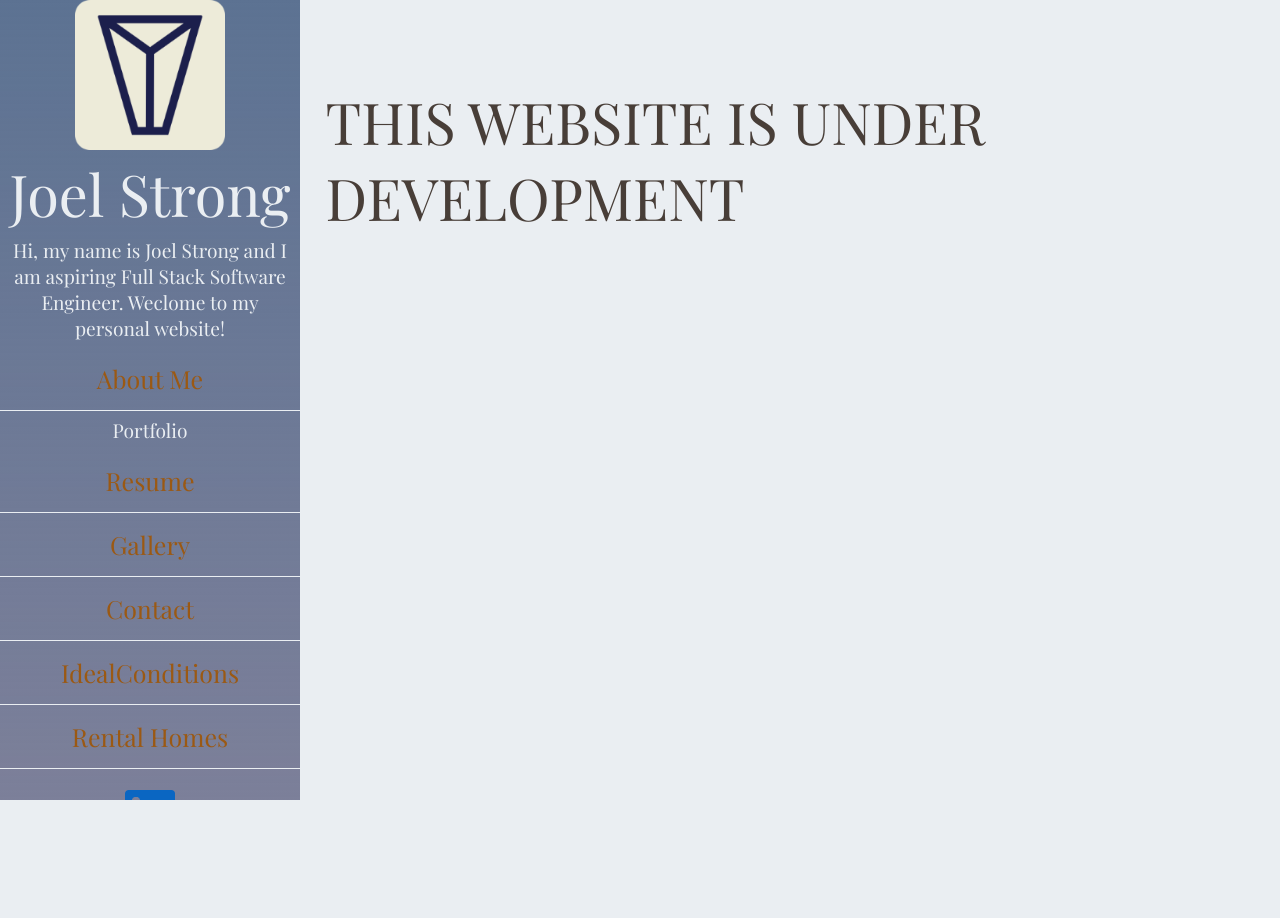
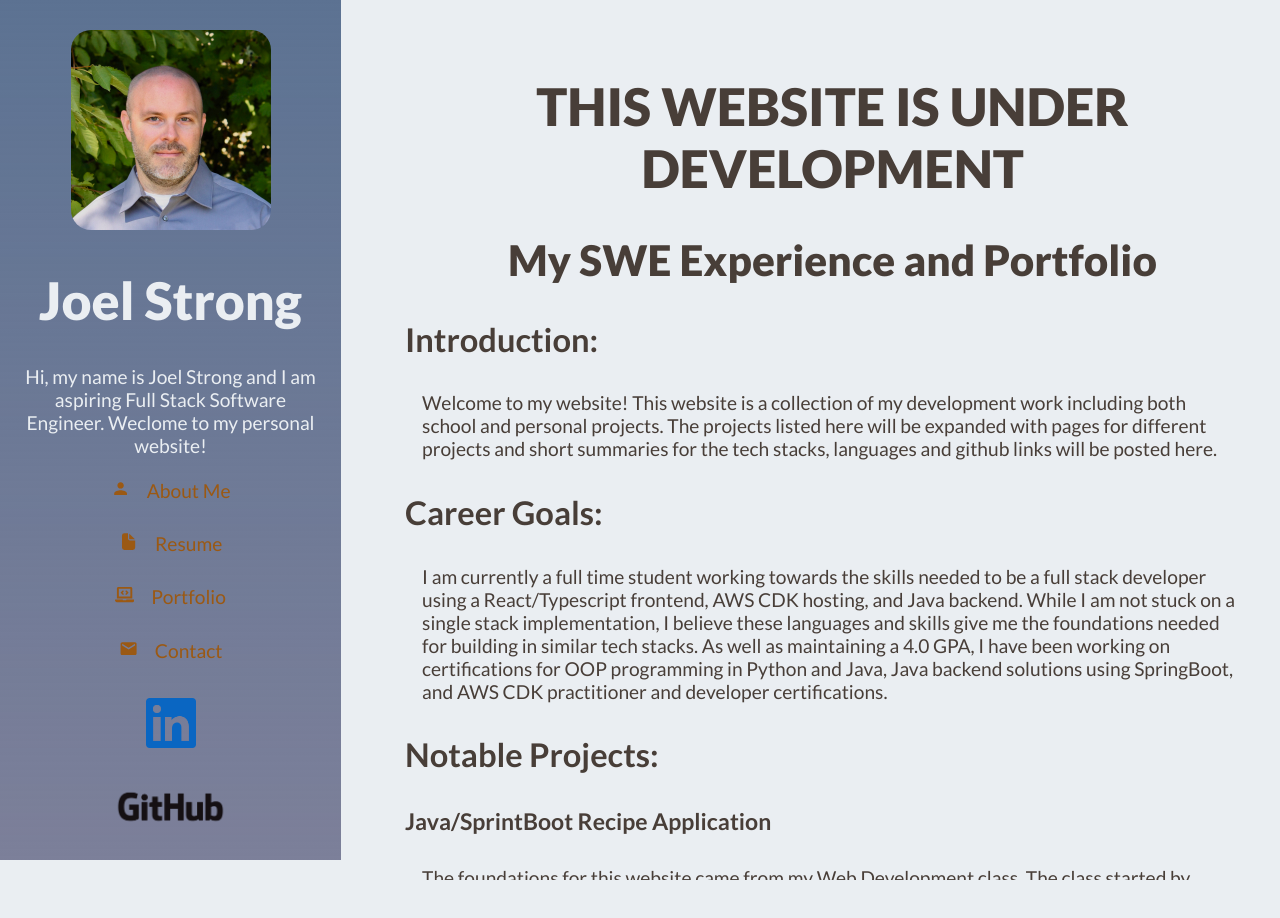
Before and after one commit to jdstrongpdx/website, a React (Create React App) app: page /PortfolioPage in a window 1280 px wide. Shown: the top 918 px of the page. After the commit the page ends 880 px from the top, so only its background shows below. Built offline with nearby package versions, Linux system fonts and the light colour scheme.

Commit message:
Changed color design and layout

```diff
--- a/src/App.css
+++ b/src/App.css
@@ -6,9 +6,7 @@
   /* @import "component1.css";   Component-specific stylesheets, if any.   */
   /* @import url(//fonts.googleapis.com/css?family=Font+Name); Add fonts from a hosted services like Google Fonts.   */
 
-  @import url('https://fonts.googleapis.com/css2?family=Titillium+Web:wght@300;700&display=swap');
-  @import url('https://fonts.googleapis.com/css2?family=DM+Serif+Display&display=swap');
-  @import url('https://fonts.googleapis.com/css2?family=Playfair+Display&display=swap');
+  @import url('https://fonts.googleapis.com/css2?family=Lato:ital,wght@0,400;0,700;0,900;1,400&display=swap');
   @import "~react-image-gallery/styles/css/image-gallery.css";
 
 /*   ----- Variables  -----  */
@@ -31,14 +29,15 @@
 
   /*  ----- Viewport ----- elements inherited by all remaining elements ----- */
   html {
+
   }
 
   body {
     background-color: var(--color-cream);
-    font-family: 'Titillium Web', sans-serif;
-    font-weight: 300;
+    font-weight: 400;
     font-size: 1em;
     color: var(--color-dark-brown);
+    font-family: 'Lato', sans-serif;
   }
 
   /*  ----- Page layout blocks -----  */
@@ -61,10 +60,10 @@
 .sidebar {
   top: 0px;
   left: 0px;
-  width: 300px;
+  padding: 30px 8px 30px 8px;
+  width: 325px;
   background: linear-gradient(180deg, var(--blueberry) 0%, var(--trans-navy) 100%);
   color: var(--color-cream);
-  font-family: 'Playfair Display', serif;
   font-size: 1.2em;
   text-align: center;
   position: fixed;
@@ -78,9 +77,7 @@
   color: var(--color-cream);
   padding: 15px;
   text-decoration: none;
-  border: 4px solid var(--color-cream);
   border-width: 0 0 1px 0;
-  font-size: 1.3em;
 }
 
 /* Active/current link */
@@ -96,11 +93,11 @@
 
 /* Page content. The value of the margin-left property should match the value of the sidebar's width property */
 div.content {
-  margin: 70px 0px 40px 300px;
+  margin: 0px 0px 0px 385px;
   font-size: 1.2em;
   height: 100vh;
   overflow: auto;
-  padding: 1% 2% 2% 2%;
+  padding: 40px 20px 40px 20px;
 }
 
 /* On screens that are less than 700px wide, make the sidebar into a topbar */
@@ -156,30 +153,29 @@ div.content {
   dd {}
 
   h1 {
-    font-family: 'Playfair Display', serif;
-    font-size: 3em;
-    font-weight: 300;
-    margin: 0;
+    font-size: 2.7em;
+    font-weight: 900;
+    text-align: center;
   }
   h2 {
-    font-family: 'Playfair Display', serif;
     font-size: 2.2em;
+    font-weight: 900;
     text-align: center;
   }
 
   h3 {
-    font-family: 'Playfair Display', serif;
     font-size: 1.7em;
-    margin: 0px;
+    font-weight: 700;
   }
 
   h4 {
-    font-family: 'Playfair Display', serif;
-    font-size: 1.3em;
-    margin: 0px;
+    font-size: 1.2em;
+    font-weight: 700;
   }
 
-  h5 {}
+  h5 {
+
+  }
   h6 {}
 
   abbr {}
@@ -269,7 +265,6 @@ div.content {
 
   /*  ----- Form ----- */j
   form, button, input, select, textarea, legend, label{
-    font-family: 'Playfair Display', serif;
     font-size: 1.3em;
     font-weight: 600;
   }
@@ -436,7 +431,6 @@ div.content {
   display: flex;
   flex-wrap: wrap;
   justify-content: center;
-  font-family: 'Playfair Display', serif;
   font-size: 1.3em;
   font-weight: 700;
   background: linear-gradient(90deg, var(--color-trans-grey-blue) 0%, var(--less-light-orange) 50%, var(--color-trans-grey-blue) 100%);
@@ -446,7 +440,6 @@ div.content {
   color:var(--color-dark-brown);
   border: 2px solid var(--blueberry);
   border-width: 0 1px 0 1px;
-  font-family: 'Playfair Display', serif;
   font-size: 1.0em;
   font-weight:700px;
   text-align:center;
@@ -475,6 +468,11 @@ i {
 
 .certificate {
   height: 150px;
+}
+
+.headshot {
+  height: 200px;
+  border-radius: 20px;
 }
 
   .floatright {}
--- a/src/App.js
+++ b/src/App.js
@@ -11,7 +11,7 @@ import StaffPage from './pages/StaffPage.js';
 import Contact from './pages/ContactPage.js';
 import IdealConditionsPage from './pages/IdealConditionsPage.js';
 import ResumePage from './pages/ResumePage.js';
-
+import PortfolioPage from './pages/PortfolioPage.js';
 
 import RentalHomesPage from './pages/RentalHomesPage.js';
 import AddHomePageForm from './components/RentalHomes/AddHomePageForm.js';
@@ -40,6 +40,7 @@ function App() {
                     <Route path="/ContactPage" element={<Contact/>}/>
                     <Route path="/IdealConditionsPage" element={<IdealConditionsPage/>}/>
                     <Route path="/ResumePage" element={<ResumePage/>}/>
+                    <Route path="/PortfolioPage" element={<PortfolioPage/>}/>
 
                     <Route path="/RentalHomesPage" element={<RentalHomesPage setHome={setHomeToEdit}/>} />
                     <Route path="/create" element={<AddHomePageForm />} />
--- a/src/components/NavBar.js
+++ b/src/components/NavBar.js
@@ -1,26 +1,24 @@
 import React from 'react';
 import { Link } from 'react-router-dom';
+import { MdPerson, MdEmail } from "react-icons/md";
+import { IoDocument } from "react-icons/io5";
+import { FaLaptopCode } from "react-icons/fa";
 
 function NavBar() {
   return (
     <>
     <div className='sidebar'>
-    <img src="./logo192.png" className='certificate' alt="Website Logo"></img>
+    <img src="./images/headshot.jpg" className='headshot' alt="Website Logo"></img>
     <h1>Joel Strong </h1>
 
     <p>Hi, my name is Joel Strong and I am aspiring Full Stack Software Engineer.  Weclome to my personal website!</p>
 
 
-    <nav>
-        <Link to="/">About Me</Link>
-        <p>Portfolio</p>
-        <Link to="/ResumePage">Resume</Link>
-        <Link to="/GalleryPage">Gallery</Link>
-        <Link to="/ContactPage">Contact</Link>
 
-        <Link to="/IdealConditionsPage">IdealConditions</Link>
-        <Link to="/RentalHomesPage">Rental Homes</Link>
-    </nav>
+        <Link to="/"> <MdPerson /> &ensp; About Me</Link>
+        <Link to="/ResumePage"><IoDocument /> &ensp; Resume</Link>
+        <Link to="/PortfolioPage"><FaLaptopCode /> &ensp; Portfolio</Link>
+        <Link to="/ContactPage"> <MdEmail /> &ensp; Contact</Link>
 
     <p>
 
@@ -28,22 +26,19 @@ function NavBar() {
         <img height="50" alt="LinkedIn logo" src="./images/LinkedIn.png"/>
         </a>
 
-        &emsp;
         <a href="https://github.com/jdstrongpdx" target="https://github.com/jdstrongpdx">
         <img height="50" alt="GitHub logo" src="./images/GitHub_Logo.png"/>
         </a>
 
-        &emsp;
         <a href="https://leetcode.com/jdstrongpdx/" target="https://leetcode.com/jdstrongpdx/">
         <img height="50" alt="Leetcode logo" src="./images/LeetCode_logo.png"/>
         </a>
 
-        &emsp;
         <a href="https://hyperskill.org/profile/404595637" target="https://hyperskill.org/profile/404595637">
         <img height="50" alt="Hyperskill logo" src="./images/Hyperskill.jpg"/>
         </a>
 
-        &emsp;
+        <br></br>
         &copy; 2023 Joel Strong
 
       </p>
--- a/src/pages/HomePage.js
+++ b/src/pages/HomePage.js
@@ -14,59 +14,6 @@ function HomePage() {
     </article>
 
 
-    <article>
-        <h3>Career Goals:</h3>
-                <p>I am currently a full time student working towards the skills needed to be a full stack developer using a React/Typescript frontend, AWS CDK hosting, and Java backend.  While I am not stuck on a single stack implementation, I believe these languages and skills give me the foundations needed for building in similar tech stacks.  As well as maintaining a 4.0 GPA, I have been working on certifications for OOP programming in Python and Java, Java backend solutions using SpringBoot, and AWS CDK practitioner and developer certifications.</p>
-
-        </article>
-
-        <article >
-            <h3>Notable Projects:</h3>
-
-            <h4>Java/SprintBoot Recipe Application</h4>
-            <p>The foundations for this website came from my Web Development class. The class started by building a website in basic HTML, adding CSS styling, learning and including JavaScript, connecting the website to a MongoDB database, and finally converting the whole site to a React Single Page Application. </p>
-                <p>Text description</p>
-                <p>Video</p>
-
-            <h4>This Website</h4>
-            <p>text </p>
-            <ul>
-                <li><strong>Frontend: </strong> <em>Languages: HTML, CSS, JavaScript and React.</em>  Uses several React modules, Express and Nodemon.</li>
-                <li><strong>Backend: </strong> Uses modules for Express, Nodemon, Rest and Mongoose to connect to a MongoDB Atlas Cluster using a MVC model.</li>
-                <li><strong>Hosting: </strong> *TBD* Hosted on AWS using AWS Amplify.</li>
-            </ul>
-
-            <h4>Ideal Conditions</h4>
-            <p>text </p>
-                <p>Text description</p>
-                <p>Video</p>
-                <p>GitHub</p>
-
-            <h4>Rental Homes</h4>
-            <p>text </p>
-            <ul>
-                <li><strong>Frontend: </strong> <em>Languages: HTML, CSS, JavaScript and React.</em>  Uses several React modules, Express and Nodemon.</li>
-                <li><strong>Backend: </strong> Uses modules for Express, Nodemon, Rest and Mongoose to connect to a MongoDB Atlas Cluster using a MVC model.</li>
-            </ul>
-
-            <h4>Java OOP Two Player Battleship</h4>
-            <p>text</p>
-                <p>Text description</p>
-                <p>GitHub</p>
-
-            <h4>React/JS Projects</h4>
-
-            <ul>
-                <li><strong><Link to="/OrderPage">Ordering Service:</Link></strong> &emsp; A form that loads product information into a table, uses interactive React icons and a form submission route to simulate an ordering service.</li>
-                <li><strong><Link to="/StaffPage">Staff List Service:</Link></strong> &emsp; Fetches a list of people from an API and loads the data into a table. </li>
-                <li><strong><Link to="/ContactPage">Contact Form: </Link></strong> &emsp; An interactive contact form that sends the entered information via e-mail.</li>
-
-
-
-            </ul>
-        </article>
-
-        <Certifications/>
 
         </>
     );
--- /dev/null
+++ b/src/pages/PortfolioPage.js
@@ -0,0 +1,74 @@
+import React from 'react';
+import { Link } from 'react-router-dom';
+import Certifications from '../components/Certifications';
+
+function PortfolioPage() {
+    return (<>
+
+    <h2>My SWE Experience and Portfolio</h2>
+
+    <article>
+        <h3>Introduction:</h3>
+        <p>Welcome to my website!  This website is a collection of my development work including both school and personal projects. The projects listed here will be expanded with pages for different projects and short summaries for the tech stacks, languages and github links will be posted here.</p>
+
+    </article>
+
+
+    <article>
+        <h3>Career Goals:</h3>
+                <p>I am currently a full time student working towards the skills needed to be a full stack developer using a React/Typescript frontend, AWS CDK hosting, and Java backend.  While I am not stuck on a single stack implementation, I believe these languages and skills give me the foundations needed for building in similar tech stacks.  As well as maintaining a 4.0 GPA, I have been working on certifications for OOP programming in Python and Java, Java backend solutions using SpringBoot, and AWS CDK practitioner and developer certifications.</p>
+
+        </article>
+
+        <article >
+            <h3>Notable Projects:</h3>
+
+            <h4>Java/SprintBoot Recipe Application</h4>
+            <p>The foundations for this website came from my Web Development class. The class started by building a website in basic HTML, adding CSS styling, learning and including JavaScript, connecting the website to a MongoDB database, and finally converting the whole site to a React Single Page Application. </p>
+                <p>Text description</p>
+                <p>Video</p>
+
+            <h4>This Website</h4>
+            <p>text </p>
+            <ul>
+                <li><strong>Frontend: </strong> <em>Languages: HTML, CSS, JavaScript and React.</em>  Uses several React modules, Express and Nodemon.</li>
+                <li><strong>Backend: </strong> Uses modules for Express, Nodemon, Rest and Mongoose to connect to a MongoDB Atlas Cluster using a MVC model.</li>
+                <li><strong>Hosting: </strong> *TBD* Hosted on AWS using AWS Amplify.</li>
+            </ul>
+
+            <h4>Ideal Conditions</h4>
+            <p>text </p>
+                <p>Text description</p>
+                <p>Video</p>
+                <p>GitHub</p>
+
+            <h4>Rental Homes</h4>
+            <p>text </p>
+            <ul>
+                <li><strong>Frontend: </strong> <em>Languages: HTML, CSS, JavaScript and React.</em>  Uses several React modules, Express and Nodemon.</li>
+                <li><strong>Backend: </strong> Uses modules for Express, Nodemon, Rest and Mongoose to connect to a MongoDB Atlas Cluster using a MVC model.</li>
+            </ul>
+
+            <h4>Java OOP Two Player Battleship</h4>
+            <p>text</p>
+                <p>Text description</p>
+                <p>GitHub</p>
+
+            <h4>React/JS Projects</h4>
+
+            <ul>
+                <li><strong><Link to="/OrderPage">Ordering Service:</Link></strong> &emsp; A form that loads product information into a table, uses interactive React icons and a form submission route to simulate an ordering service.</li>
+                <li><strong><Link to="/StaffPage">Staff List Service:</Link></strong> &emsp; Fetches a list of people from an API and loads the data into a table. </li>
+                <li><strong><Link to="/ContactPage">Contact Form: </Link></strong> &emsp; An interactive contact form that sends the entered information via e-mail.</li>
+
+
+
+            </ul>
+        </article>
+
+        <Certifications/>
+
+        </>
+    );
+}
+export default PortfolioPage;
```
Also changed, not shown: public/images/headshot.jpg (renamed from public/images/headshot.jpeg).
